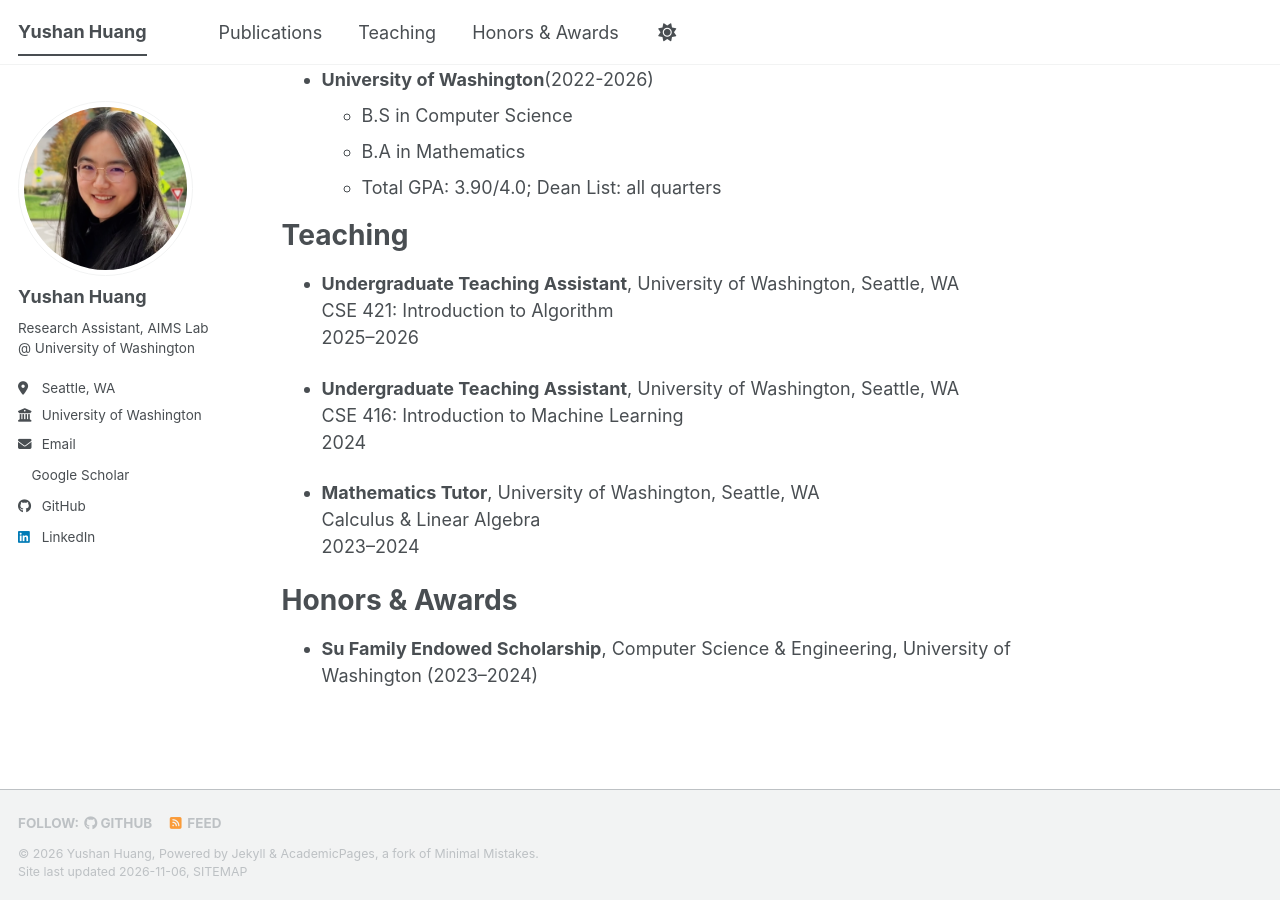
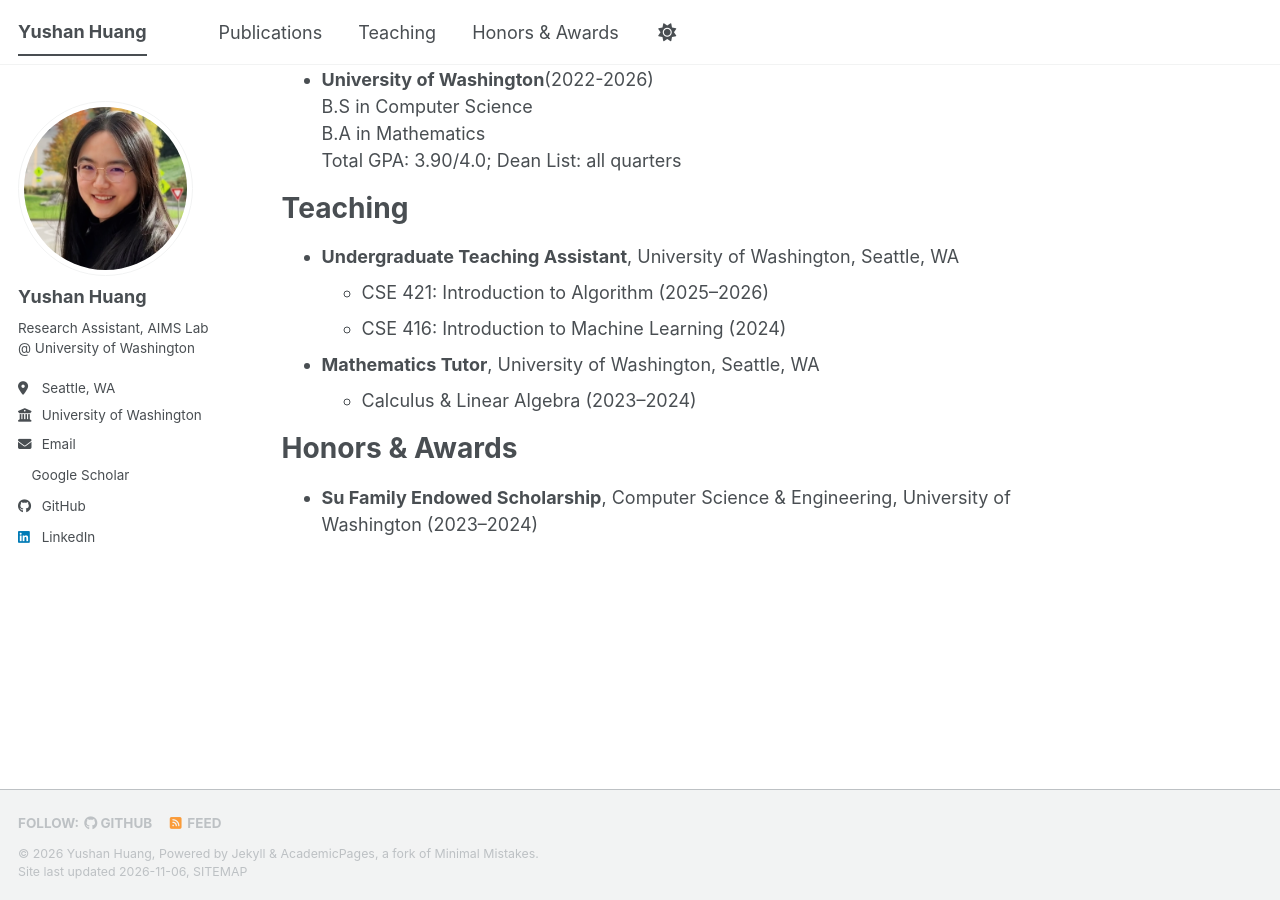
Before and after one commit to Yushan13H/personal-page, a Jekyll site: the page built from _pages/about.md, in a window 1280 px wide and 900 px high, scrolled down 1108 px. Built offline with Jekyll 4.4.1, drawn with Linux system fonts in a browser that asks for light colours; a script bundle is joined from its source files by our own code; a style sheet for code colours, icons or effects is not loaded.

Commit message:
change
Formatted education and teaching sections for clarity.

```diff
--- a/_pages/about.md
+++ b/_pages/about.md
@@ -63,25 +63,20 @@ Publications {#publications}
 
 Education {#education}
 ======
-* **University of Washington**(2022-2026)
-  * B.S in Computer Science
-  * B.A in Mathematics
-  * Total GPA: 3.90/4.0; Dean List: all quarters
+* **University of Washington**(2022-2026)<br>
+  B.S in Computer Science<br>
+  B.A in Mathematics<br>
+  Total GPA: 3.90/4.0; Dean List: all quarters
 
 
 Teaching {#teaching}
 ======
 * **Undergraduate Teaching Assistant**, University of Washington, Seattle, WA<br>
-  CSE 421: Introduction to Algorithm<br>
-  2025–2026
-
-* **Undergraduate Teaching Assistant**, University of Washington, Seattle, WA<br>
-  CSE 416: Introduction to Machine Learning<br>
-  2024
+  * CSE 421: Introduction to Algorithm (2025–2026)
+  * CSE 416: Introduction to Machine Learning (2024)
 
 * **Mathematics Tutor**, University of Washington, Seattle, WA<br>
-  Calculus &amp; Linear Algebra<br>
-  2023–2024
+  * Calculus &amp; Linear Algebra (2023–2024)
 
 Honors & Awards {#honors}
 ======
```
